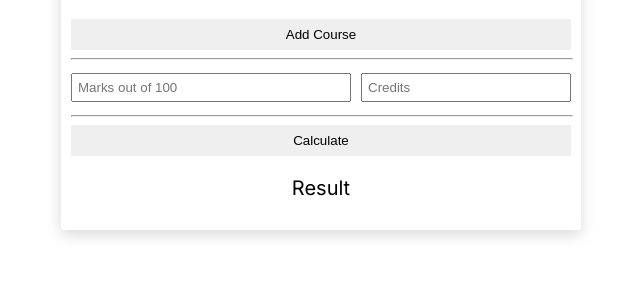
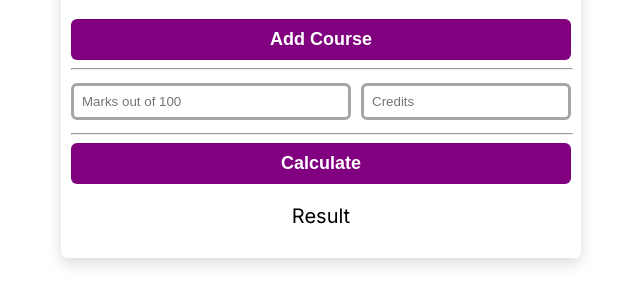
Before and after one commit to DharaneeswaranR/GPA-Calculator, a plain HTML site: page index.html in a window 1280 px wide. Shown: the part 173-478 px from the top of the page, without its empty margins (319-959 px from the left). Drawn offline with Linux system fonts and the light colour scheme.

Commit message:
styled the buttons & input fields

```diff
--- a/style.css
+++ b/style.css
@@ -19,7 +19,7 @@ body {
     margin: 100px auto;
     padding: 10px;
     width: 500px;
-    border-radius: 4px;
+    border-radius: 6px;
     box-shadow: rgba(0, 0, 0, 0.15) 0px 5px 15px 0px;
 }
 
@@ -31,14 +31,30 @@ body {
 
 input {
     margin: 5px 0;
-    padding: 5px;
+    padding: 8px;
+    border-radius: 6px;
+    border: 3px solid rgb(167, 166, 166);
+    outline: 0;
+    transition: 0.5s;
+}
+
+input:focus {
+    border: 3px solid purple;
 }
 
 button {
+    font-weight: 700;
+    font-size: 18px;
+    color: white;
     width: 100%;
     border: none;
-    padding: 8px;
+    padding: 10px;
+    border-radius: 6px;
     cursor: pointer;
+}
+
+#calculate-btn, #add-course {
+    background: purple;
 }
 
 hr {
```
